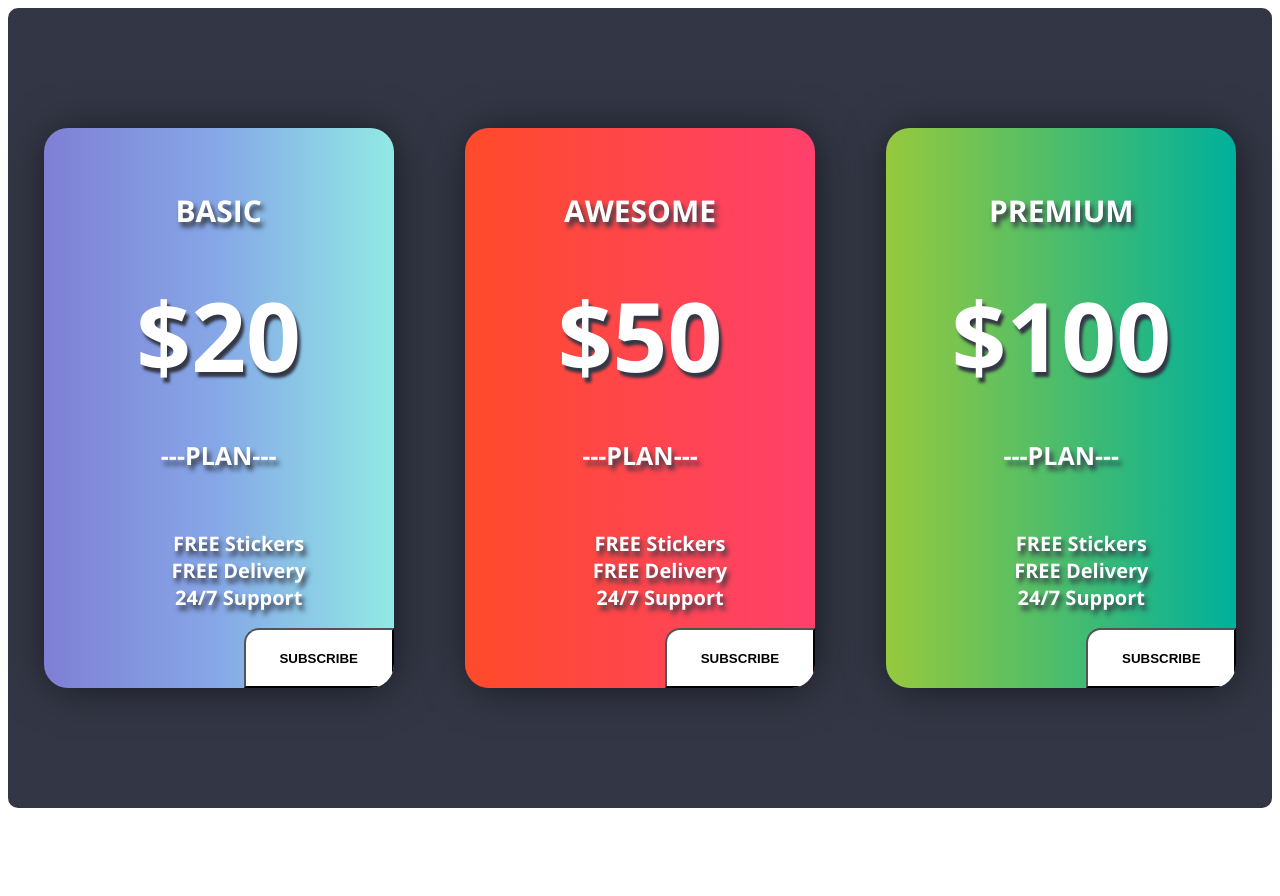
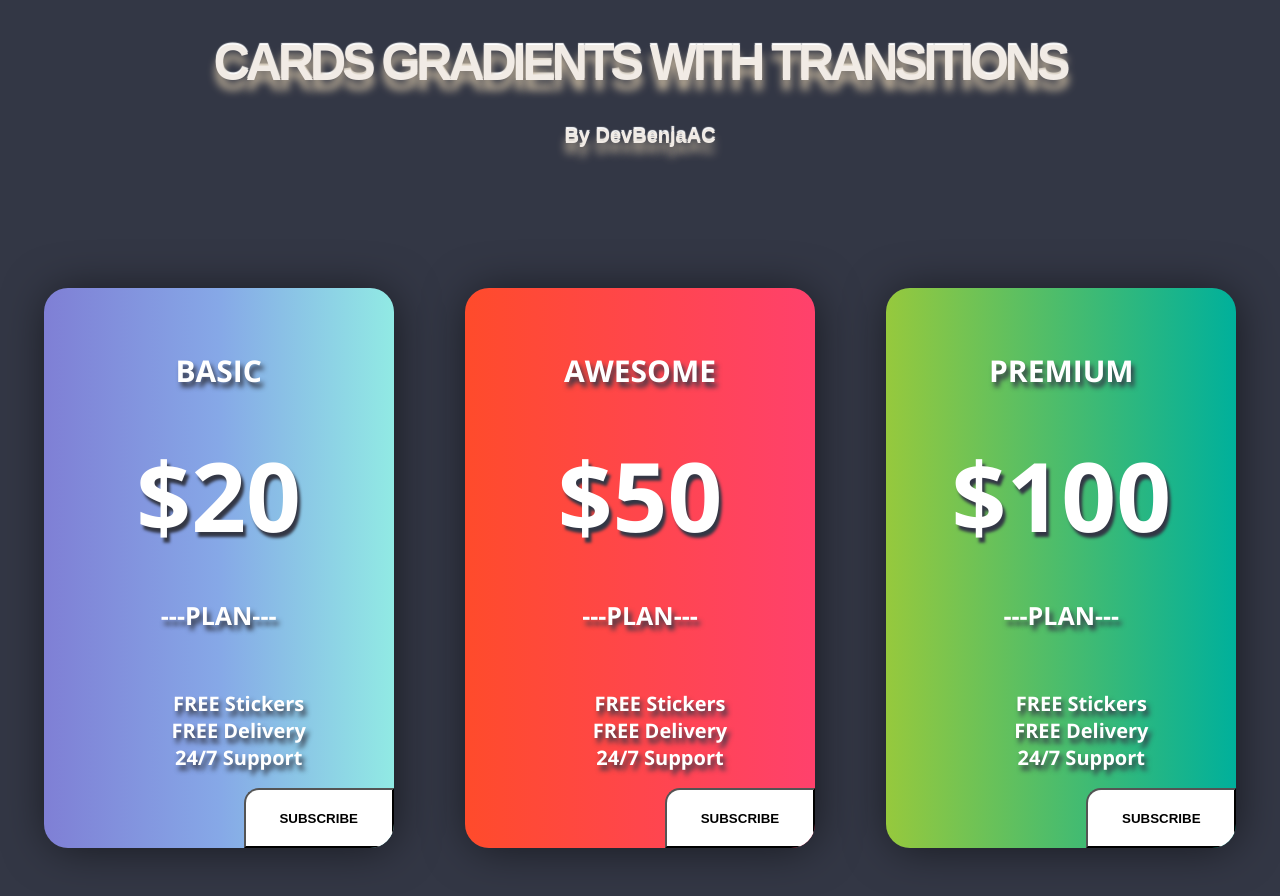
Before and after one commit to DevBenjaAC/Cards-Gradients-Transition, a plain HTML site: page index.html in a window 1280 px wide. Before the commit the page ends 816 px from the top, so only its background shows below. Drawn offline with nearby package versions, Linux system fonts and the light colour scheme.

Commit message:
new title my personal title

```diff
--- a/css/style.css
+++ b/css/style.css
@@ -3,18 +3,16 @@
 body {
   font-family: "Open Sans", sans-serif;
   text-align: center;
-  display: flex;
-  flex-direction: row;
-  justify-content: center;
+  background-color: #333745;
 }
 .container {
-  width: 90rem;
+  width: 100%;
   height: 50rem;
   display: flex;
   flex-direction: row;
   justify-content: space-around;
   align-items: center;
-  background-color: #333745;
+  align-content: center;
   border-radius: 10px;
 }
 .card {
@@ -89,3 +87,23 @@ h2 {
   text-shadow: 3px 5px 5px #333745;
   margin-bottom: 40px;
 }
+h1 {
+  font-family: "Arial Rounded MT Bold", "Helvetica Rounded", Arial, sans-serif;
+  text-transform: uppercase;
+  font-size: 50px;
+  color: #f1ebe5;
+  text-shadow: 0 10px 9px #c4b59d, 0px -2px 1px #fff;
+  font-weight: bold;
+  letter-spacing: -4px;
+  text-align: center;
+}
+h3 {
+  font-family: "Arial Rounded MT Bold", "Helvetica Rounded", Arial, sans-serif;
+  font-size: 20px;
+  letter-spacing: 0px;
+  color: #f1ebe5;
+  text-shadow: 0 10px 9px #c4b59d, 0px -2px 1px #fff;
+  font-weight: bold;
+  text-align: center;
+  margin-top: 5px;
+}
--- a/index.html
+++ b/index.html
@@ -14,6 +14,9 @@
     />
   </head>
   <body>
+    <h1>Cards Gradients With Transitions</h1>
+    <h3>By DevBenjaAC</h3>
+
     <div class="container">
       <div class="card card-a">
         <h2>BASIC</h2>
```
